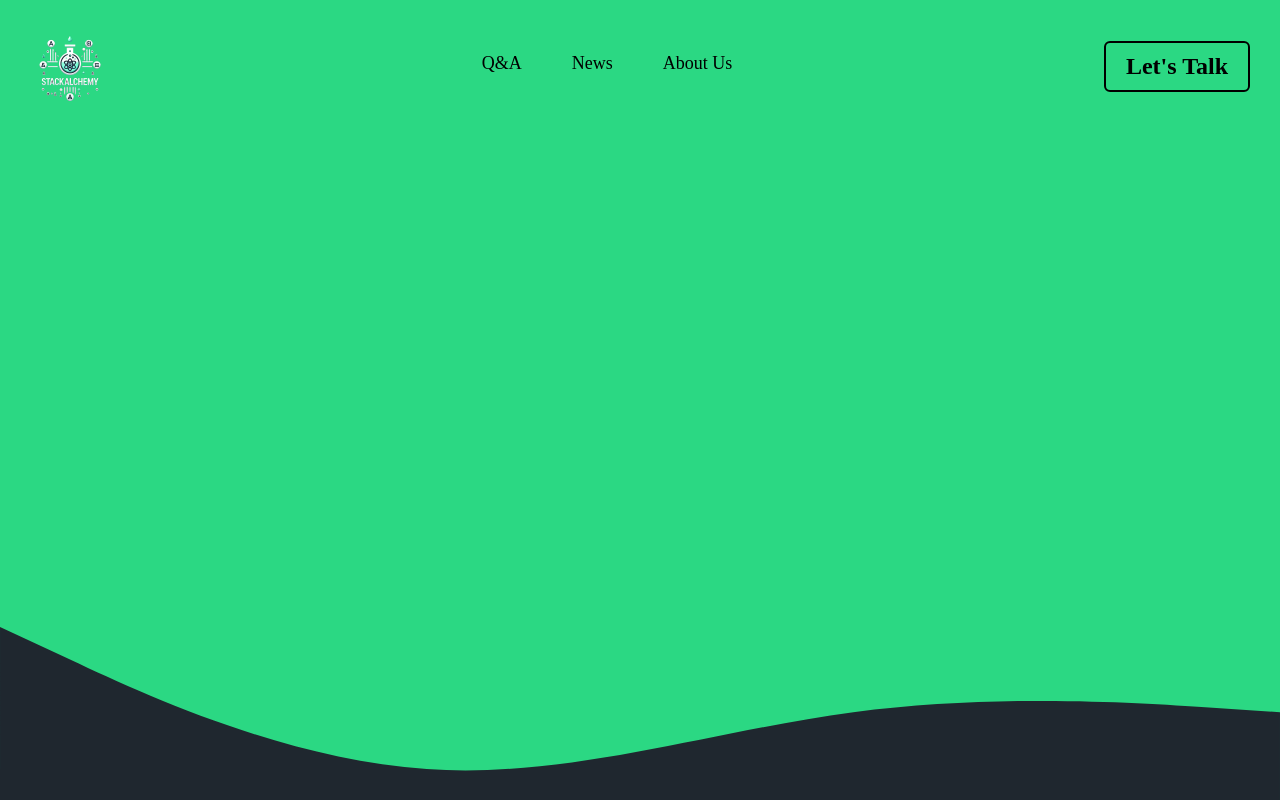
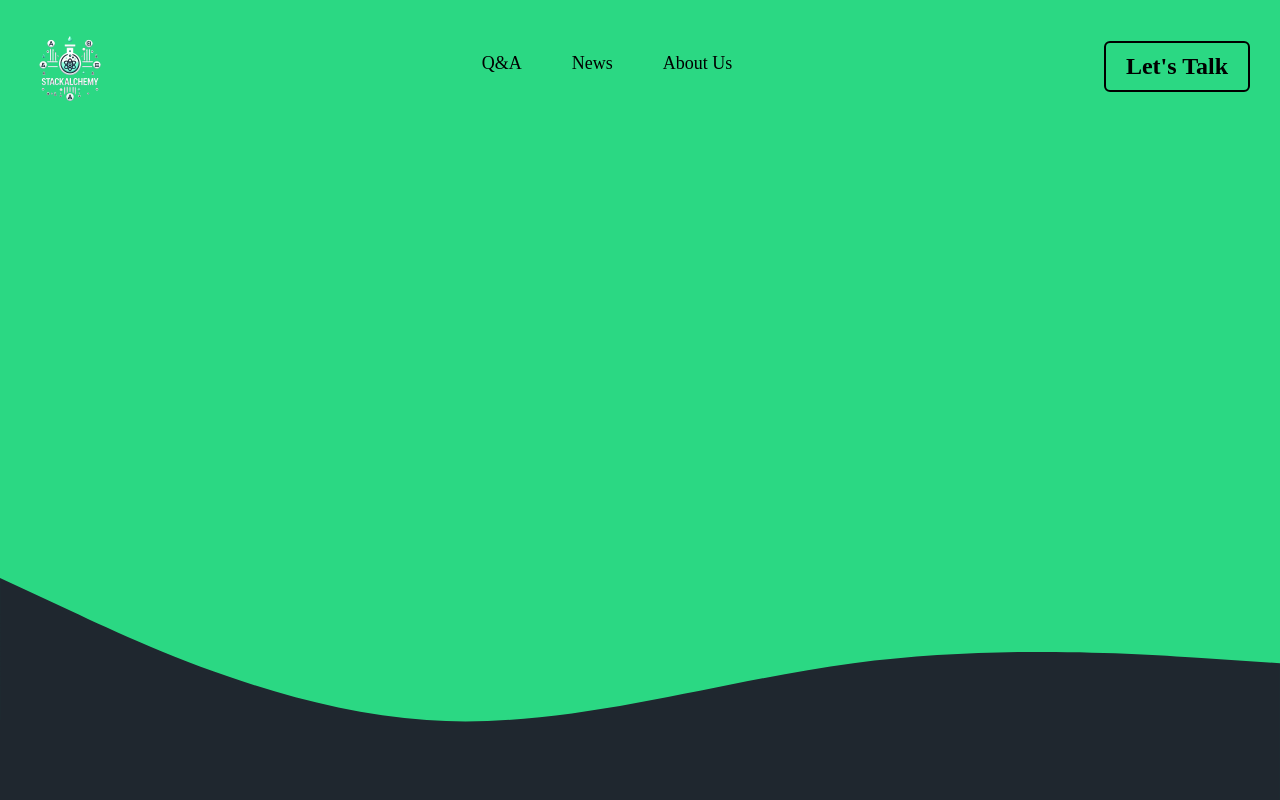
Before and after one commit to NikaEgiazarovi/StackAlchemy-Front, an Angular app: page / in a window 1280 px wide. Shown: the top 800 px of the page. Built offline with nearby package versions, Linux system fonts and the light colour scheme.

Commit message:
added loop and adjusted width

```diff
--- a/src/app/components/footer/footer.component.scss
+++ b/src/app/components/footer/footer.component.scss
@@ -1,6 +1,7 @@
 footer {
     box-sizing: border-box;
-    max-width: 1440px;
+    // max-width: 1440px;
+    width: 100%;
     margin: auto;
     background-color: rgb(43, 216, 131);
     padding: 50px;
--- a/src/app/components/pages/landing-page/landing-page.component.html
+++ b/src/app/components/pages/landing-page/landing-page.component.html
@@ -1,7 +1,5 @@
 <section class="firstSect">
-    <div class="backDots">
-        <!-- <img src="./pngwing.com (82).png" alt="" style="width: 100%; height: 800px; object-fit: cover;"> -->
-    </div>
+    <div class="backDots"></div>
 
     <svg class="curve1" xmlns="http://www.w3.org/2000/svg" viewBox="0 0 1440 320">
         <path fill="rgb(31, 39, 47)" fill-opacity="1"
@@ -16,7 +14,7 @@
             <div class="filterTable">
                 <div class="innerFilterTable">
                     <div class="swiperFilter">
-                       <swiper-container slides-per-view="3" space-between="-10">
+                        <swiper-container slides-per-view="3" space-between="-10" loop="true">
                             <swiper-slide *ngFor="let image of filterImages">
                                 <img [src]="image" class="filter-img">
                             </swiper-slide>
@@ -28,26 +26,23 @@
                             <svg viewBox="0 0 24 24" aria-hidden="true" class="search-icon">
                                 <g>
                                     <path
-                                  d="M21.53 20.47l-3.66-3.66C19.195 15.24 20 13.214 20 11c0-4.97-4.03-9-9-9s-9 4.03-9 9 4.03 9 9 9c2.215 0 4.24-.804 5.808-2.13l3.66 3.66c.147.146.34.22.53.22s.385-.073.53-.22c.295-.293.295-.767.002-1.06zM3.5 11c0-4.135 3.365-7.5 7.5-7.5s7.5 3.365 7.5 7.5-3.365 7.5-7.5 7.5-7.5-3.365-7.5-7.5z"
-                                ></path>
+                                        d="M21.53 20.47l-3.66-3.66C19.195 15.24 20 13.214 20 11c0-4.97-4.03-9-9-9s-9 4.03-9 9 4.03 9 9 9c2.215 0 4.24-.804 5.808-2.13l3.66 3.66c.147.146.34.22.53.22s.385-.073.53-.22c.295-.293.295-.767.002-1.06zM3.5 11c0-4.135 3.365-7.5 7.5-7.5s7.5 3.365 7.5 7.5-3.365 7.5-7.5 7.5-7.5-3.365-7.5-7.5z">
+                                    </path>
                                 </g>
                             </svg>
 
-                            <input
-                              id="query"
-                              class="input"
-                              type="search"
-                              placeholder="Search..."
-                              name="searchbar"
-                            />
+                            <input id="query" class="input" type="search" placeholder="Search..." name="searchbar" />
                         </div>
 
                     </div>
 
                     <div class="dropDownMenu">
-                        <button (click)="selectFilter('newest')" [ngClass]="newestFilter ? 'clickedBtn' : ''" class="filterBtn">Newest</button>
-                        <button (click)="selectFilter('unanswered')" [ngClass]="unansweredFilter ? 'clickedBtn' : ''" class="filterBtn">Unanswered</button>
-                        <button (click)="selectFilter('scores')" [ngClass]="scoresFilter ? 'clickedBtn' : ''" class="filterBtn">Score</button>
+                        <button (click)="selectFilter('newest')" [ngClass]="newestFilter ? 'clickedBtn' : ''"
+                            class="filterBtn">Newest</button>
+                        <button (click)="selectFilter('unanswered')" [ngClass]="unansweredFilter ? 'clickedBtn' : ''"
+                            class="filterBtn">Unanswered</button>
+                        <button (click)="selectFilter('scores')" [ngClass]="scoresFilter ? 'clickedBtn' : ''"
+                            class="filterBtn">Score</button>
                     </div>
                 </div>
 
--- a/src/app/components/pages/landing-page/landing-page.component.scss
+++ b/src/app/components/pages/landing-page/landing-page.component.scss
@@ -1,8 +1,10 @@
 .firstSect {
-    max-width: 1440px;
+    position: relative;
+    width: 100%;
     height: 800px;
     margin: auto;
 }
+
 
 .backDots {
     height: 800px;
@@ -11,14 +13,18 @@
 
 
 .curve1 {
-    position: relative;
-    bottom: 230px;
-    z-index: 2;
+    position: absolute;
+    bottom: -5px;
+    left: 0;
+    width: 100%;
+    height: auto;
 }
 
+
 .secSect {
+    width: 100%;
+    // max-width: 1440px;
     margin-bottom: 300px;
-    max-width: 1440px;
     margin: auto;
     background-color: rgb(31, 39, 47);
     display: flex;
@@ -49,7 +55,8 @@
     position: sticky;
     top: 0px;
     background-color: rgb(22, 28, 33);
-    border-radius: 20px;
+    border-top-left-radius: 20px;
+    border-top-right-radius: 20px;
 }
 
 .innerFilterTable {
@@ -60,39 +67,38 @@
     padding: 10px;
 }
 
-.swiperFilter
-{
+.swiperFilter {
     width: 20%;
 }
-swiper-container
-{
+
+swiper-container {
     width: 100%;
     display: flex;
     align-items: center;
     justify-content: center;
 
 }
-swiper-slide
-{
+
+swiper-slide {
     display: flex;
     align-items: center;
     justify-content: center;
 
 }
 
-.filter-img
-{
+.filter-img {
     cursor: pointer;
     width: 50px;
     height: 50px;
 }
-.dropDownMenu
-{
+
+.dropDownMenu {
     padding-right: 30px;
     display: flex;
     gap: 8px;
 }
-.filterBtn{
+
+.filterBtn {
     background: none;
     border: none;
     color: white;
@@ -118,7 +124,6 @@ swiper-slide
     line-height: 28px;
     align-items: center;
     position: relative;
-    // max-width: 190px;
 }
 
 .input {
@@ -170,8 +175,7 @@ swiper-slide
     z-index: 2;
 }
 
-app-questions-list
-{
+app-questions-list {
     display: flex;
     flex-direction: column;
     align-items: start;
@@ -184,7 +188,6 @@ app-questions-list
 
 }
 
-.clickedBtn
-{
+.clickedBtn {
     color: lightgreen;
 }
```
Lines whose indentation alone changed are shown as unchanged.
